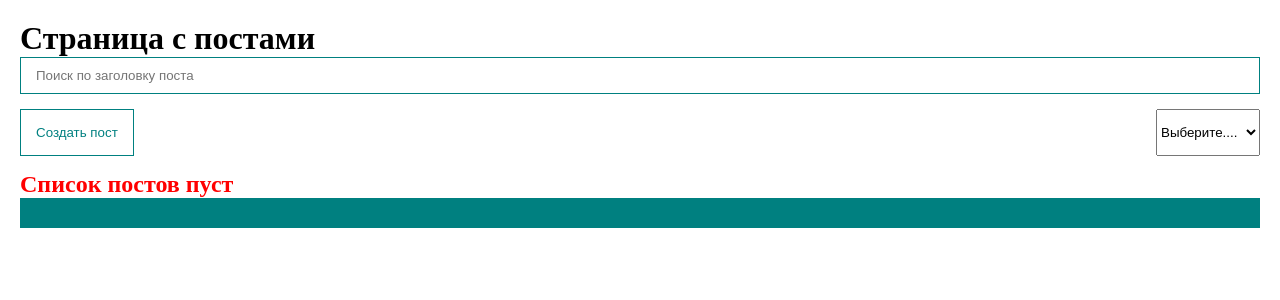
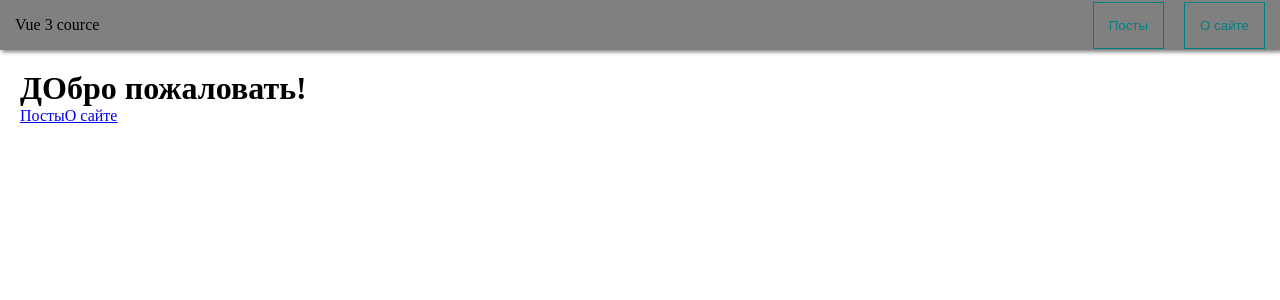
Before and after one commit to AndreiBrilliantov/vue3-cource, a Vue app: page / in a window 1280 px wide. Shown: the top 300 px of the page. Built offline with nearby package versions, Linux system fonts and the light colour scheme; no server answers.

Commit message:
Add pages (about, posts), routes, comp Navbar.vue

```diff
--- a/src/App.vue
+++ b/src/App.vue
@@ -1,158 +1,15 @@
 <template>
+  <navbar></navbar>
   <div class="app">
-    <h1>Страница с постами</h1>
-    <my-input
-        v-model="searchQuery"
-    placeholder="Поиск по заголовку поста"
-    />
-    <div class="app__btns">
-      <my-button
-          @click="showDialog"
-      >
-        Создать пост
-      </my-button>
-      <my-select
-        v-model="selectedSort"
-        :options="sortOptions"
-      />
-    </div>
-    <my-pagination-by-page
-        v-model:page = page
-        :totalPages = totalPages
-        :limit = limit
-    />
-    <my-dialog v-model:show="dialogVisible">
-      <post-form
-          @create1="createPost"
-      />
-    </my-dialog>
-<!--  Для watch функции использовать :posts="posts"  -->
-    <post-list
-        :posts="sortedAndSearchedPosts"
-        @removePost="removePost"
-        v-if="!isPostsLoading"
-
-        :listHeader="listHeader"
-    />
-    <div v-else >Идет загрузка</div>
-
-    <div ref="observer" class="observer">
-
-    </div>
+    <router-view></router-view>
   </div>
 </template>
 
 <script>
-import PostForm from "@/components/PostForm.vue";
-import PostList from "@/components/PostList.vue";
-import axios from "axios";
+import Navbar from "@/components/Navbar.vue";
+
 export default {
-  components: {
-    PostList, PostForm
-  },
-  data() {
-    return {
-      posts: [],
-      dialogVisible: false,
-      isPostsLoading: false,
-      selectedSort: '',
-      searchQuery: '',
-      page: 1,
-      limit: 10,
-      totalPages: 0,
-      sortOptions: [
-        {value: 'title', name: 'По названию'},
-        {value: 'body', name: 'По описанию'}
-      ],
-
-      listHeader: {listTitle: 'Название поста', listbody: 'Описание'},
-    }
-  },
-  methods: {
-    createPost(post){
-      this.posts.push(post);
-      this.dialogVisible = false;
-    },
-    removePost(post){
-      this.posts = this.posts.filter(p => p.id !==post.id)
-    },
-    showDialog(){
-      this.dialogVisible = true;
-    },
-    async fetchPosts() {
-        try {
-          this.isPostsLoading = true;
-          const response = await axios.get('https://jsonplaceholder.typicode.com/posts', {
-            params: {
-              _page: this.page,
-              _limit: this.limit
-            }
-          });
-          this.totalPages = Math.ceil(Number(response.headers['x-total-count']) / this.limit);
-          this.posts = response.data;
-
-        } catch (e){
-          alert('Error!')
-        } finally {
-          this.isPostsLoading = false;
-        }
-    },
-    async loadMorePosts() {
-      try {
-        this.page += 1;
-        const response = await axios.get('https://jsonplaceholder.typicode.com/posts', {
-          params: {
-            _page: this.page,
-            _limit: this.limit
-          }
-        });
-        this.totalPages = Math.ceil(Number(response.headers['x-total-count']) / this.limit);
-        this.posts = [...this.posts, ...response.data];
-
-      } catch (e){
-        alert('Error!')
-      } finally {
-
-      }
-    }
-
-
-  },
-  mounted() {
-    this.fetchPosts();
-
-    const options = {
-      rootMargin: '0px',
-      threshold: 1.0
-    }
-    const callback = (entries, observer) => {
-      if(entries[0].isIntersecting && this.page < this.totalPages){
-        this.loadMorePosts();
-      }
-    };
-    const observer = new IntersectionObserver(callback, options);
-    observer.observe(this.$refs.observer);
-  },
-  computed: {
-    sortedPosts(){
-      return [...this.posts].sort((post1, post2) => {
-        return post1[this.selectedSort] ?.localeCompare(post2[this.selectedSort])
-      })
-    },
-    sortedAndSearchedPosts() {
-      return this.sortedPosts.filter(post => post.title.toLowerCase().includes(this.searchQuery.toLowerCase()))
-    }
-  },
-  watch: {
-    // page() {
-    //   this.fetchPosts();
-    // },
-    // selectedSort(newValue){
-    //   this.posts.sort((post1, post2) => {
-    //     return post1[newValue] ?.localeCompare(post2[newValue])
-    //   })
-    // }
-  },
+  components: {Navbar}
 
 }
 </script>
@@ -166,13 +23,5 @@
 .app {
   padding: 20px;
 }
-.app__btns {
-  display: flex;
-  justify-content: space-between;
-  margin: 15px 0;
-}
-.observer {
-  height: 30px;
-  background: teal;
-}
+
 </style>
--- /dev/null
+++ b/src/components/Navbar.vue
@@ -0,0 +1,30 @@
+<template>
+  <div class="navbar">
+    <div @click="$router.push('/')">Vue 3 cource</div>
+      <div class="navbar__btns">
+        <my-button @click="$router.push('/posts')">Посты</my-button>
+        <my-button @click="$router.push('/about')" style="margin-left: 20px;">О сайте</my-button>
+      </div>
+  </div>
+</template>
+
+<script>
+
+export default {
+
+}
+</script>
+
+<style scoped>
+.navbar {
+  height: 50px;
+  background-color: grey;
+  display: flex;
+  box-shadow: 2px 2px 4px grey;
+  align-items: center;
+  padding: 0 15px;
+}
+.navbar__btns {
+  margin-left: auto;
+}
+</style>
--- a/src/main.js
+++ b/src/main.js
@@ -1,6 +1,7 @@
 import { createApp } from 'vue'
 import App from "./App.vue";
 import components from '@/components/UI';
+import router from "@/router/router";
 
 const app = createApp(App)
 
@@ -10,4 +11,6 @@
 
 
 
-app.mount('#app')
+app
+    .use(router)
+    .mount('#app')
--- /dev/null
+++ b/src/pages/About.vue
@@ -0,0 +1,15 @@
+<template>
+  <div>
+    <h1>Страница описания!</h1>
+  </div>
+</template>
+
+<script>
+export default {
+
+}
+</script>
+
+<style scoped>
+
+</style>
--- /dev/null
+++ b/src/pages/Main.vue
@@ -0,0 +1,17 @@
+<template>
+  <div>
+    <h1>ДОбро пожаловать!</h1>
+    <router-link to="/posts">Посты</router-link>
+    <router-link to="/about">О сайте</router-link>
+  </div>
+</template>
+
+<script>
+export default {
+
+}
+</script>
+
+<style lang="scss" scoped>
+
+</style>
--- /dev/null
+++ b/src/pages/PostsPage.vue
@@ -0,0 +1,170 @@
+<template>
+  <div>
+    <h1>Страница с постами</h1>
+    <my-input
+        v-model="searchQuery"
+        placeholder="Поиск по заголовку поста"
+    />
+    <div class="app__btns">
+      <my-button
+          @click="showDialog"
+      >
+        Создать пост
+      </my-button>
+      <my-select
+          v-model="selectedSort"
+          :options="sortOptions"
+      />
+    </div>
+    <my-pagination-by-page
+        v-model:page = page
+        :totalPages = totalPages
+        :limit = limit
+    />
+    <my-dialog v-model:show="dialogVisible">
+      <post-form
+          @create1="createPost"
+      />
+    </my-dialog>
+    <!--  Для watch функции использовать :posts="posts"  -->
+    <post-list
+        :posts="sortedAndSearchedPosts"
+        @removePost="removePost"
+        v-if="!isPostsLoading"
+
+        :listHeader="listHeader"
+    />
+    <div v-else >Идет загрузка</div>
+
+    <div ref="observer" class="observer">
+
+    </div>
+  </div>
+</template>
+
+<script>
+import PostForm from "@/components/PostForm.vue";
+import PostList from "@/components/PostList.vue";
+import axios from "axios";
+export default {
+  components: {
+    PostList, PostForm
+  },
+  data() {
+    return {
+      posts: [],
+      dialogVisible: false,
+      isPostsLoading: false,
+      selectedSort: '',
+      searchQuery: '',
+      page: 1,
+      limit: 10,
+      totalPages: 0,
+      sortOptions: [
+        {value: 'title', name: 'По названию'},
+        {value: 'body', name: 'По описанию'}
+      ],
+
+      listHeader: {listTitle: 'Название поста', listbody: 'Описание'},
+    }
+  },
+  methods: {
+    createPost(post){
+      this.posts.push(post);
+      this.dialogVisible = false;
+    },
+    removePost(post){
+      this.posts = this.posts.filter(p => p.id !==post.id)
+    },
+    showDialog(){
+      this.dialogVisible = true;
+    },
+    async fetchPosts() {
+      try {
+        this.isPostsLoading = true;
+        const response = await axios.get('https://jsonplaceholder.typicode.com/posts', {
+          params: {
+            _page: this.page,
+            _limit: this.limit
+          }
+        });
+        this.totalPages = Math.ceil(Number(response.headers['x-total-count']) / this.limit);
+        this.posts = response.data;
+
+      } catch (e){
+        alert('Error!')
+      } finally {
+        this.isPostsLoading = false;
+      }
+    },
+    async loadMorePosts() {
+      try {
+        this.page += 1;
+        const response = await axios.get('https://jsonplaceholder.typicode.com/posts', {
+          params: {
+            _page: this.page,
+            _limit: this.limit
+          }
+        });
+        this.totalPages = Math.ceil(Number(response.headers['x-total-count']) / this.limit);
+        this.posts = [...this.posts, ...response.data];
+
+      } catch (e){
+        alert('Error!')
+      } finally {
+
+      }
+    }
+
+
+  },
+  mounted() {
+    this.fetchPosts();
+
+    const options = {
+      rootMargin: '0px',
+      threshold: 1.0
+    }
+    const callback = (entries, observer) => {
+      if(entries[0].isIntersecting && this.page < this.totalPages){
+        this.loadMorePosts();
+      }
+    };
+    const observer = new IntersectionObserver(callback, options);
+    observer.observe(this.$refs.observer);
+  },
+  computed: {
+    sortedPosts(){
+      return [...this.posts].sort((post1, post2) => {
+        return post1[this.selectedSort] ?.localeCompare(post2[this.selectedSort])
+      })
+    },
+    sortedAndSearchedPosts() {
+      return this.sortedPosts.filter(post => post.title.toLowerCase().includes(this.searchQuery.toLowerCase()))
+    }
+  },
+  watch: {
+    // page() {
+    //   this.fetchPosts();
+    // },
+    // selectedSort(newValue){
+    //   this.posts.sort((post1, post2) => {
+    //     return post1[newValue] ?.localeCompare(post2[newValue])
+    //   })
+    // }
+  },
+
+}
+</script>
+
+<style scoped>
+.app__btns {
+  display: flex;
+  justify-content: space-between;
+  margin: 15px 0;
+}
+.observer {
+  height: 30px;
+  background: teal;
+}
+</style>
--- /dev/null
+++ b/src/router/router.js
@@ -0,0 +1,27 @@
+import Main from "@/pages/Main.vue";
+import {createRouter, createWebHistory} from "vue-router";
+import PostsPage from "@/pages/PostsPage.vue";
+import About from "@/pages/About.vue";
+
+
+const routes = [
+    {
+        path: '/',
+        component: Main
+    },
+    {
+        path: '/posts',
+        component: PostsPage
+    },
+    {
+        path: '/about',
+        component: About
+    },
+];
+
+const router = createRouter({
+    routes,
+    history: createWebHistory(process.env.BASE_URL)
+})
+
+export default router;
```
